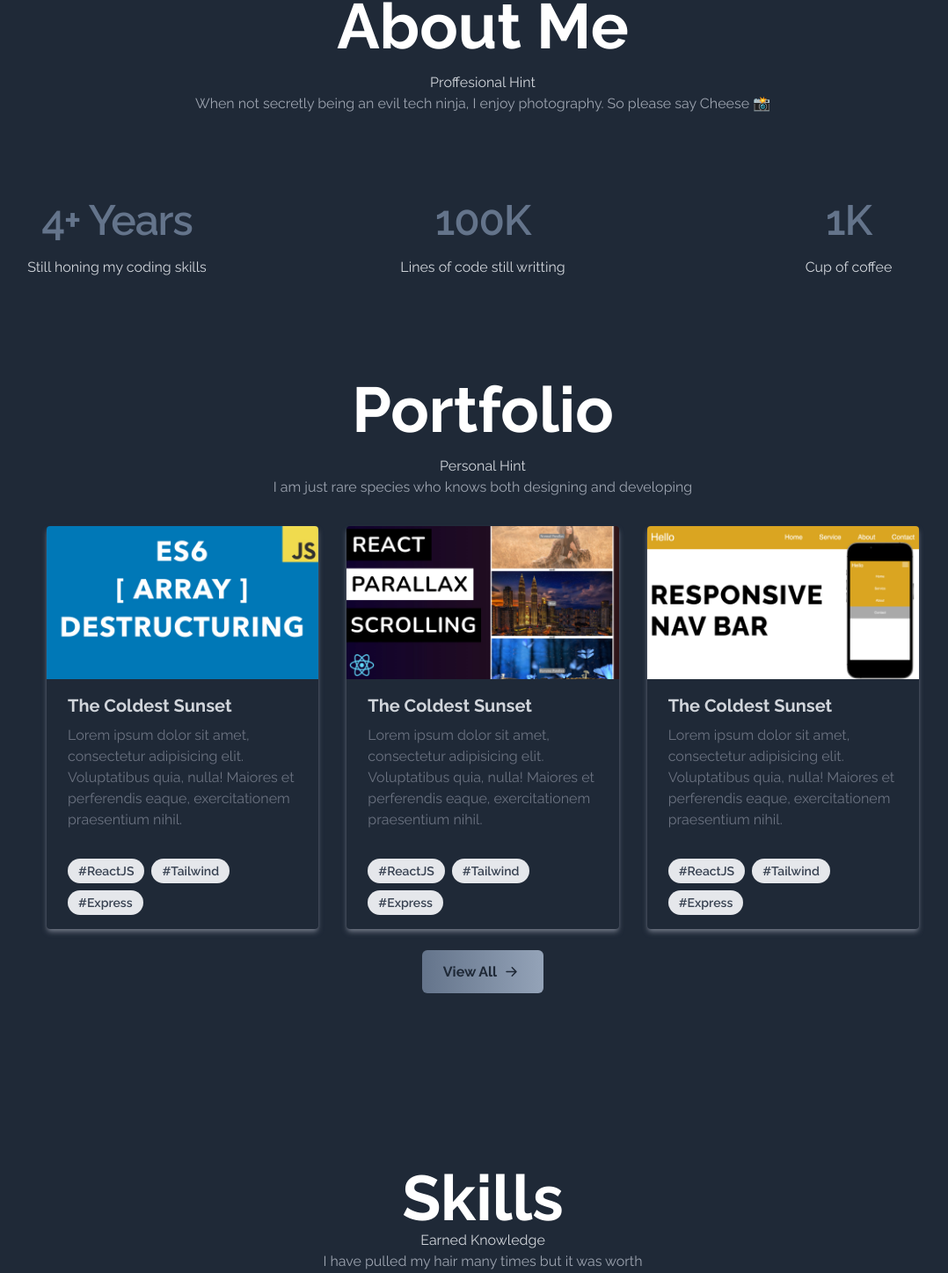
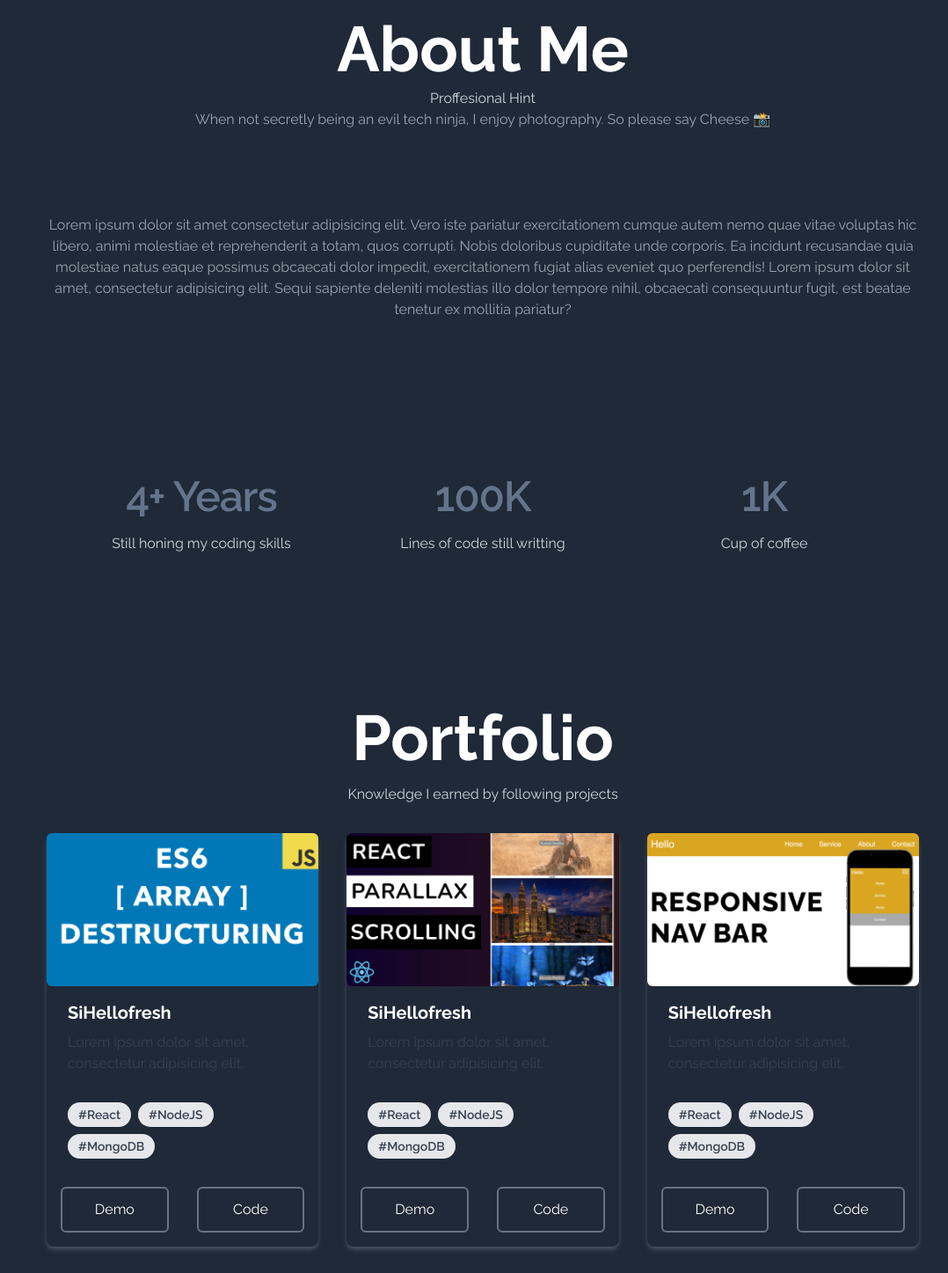
Before and after one commit to nishisurti2608/nishisurti_portfolio, a React (Create React App) app: page / in a window 1280 px wide. Shown: the part 838-2285 px from the top of the page at 88% size, without its empty margins (91-1169 px from the left). Built offline with nearby package versions, Linux system fonts and the light colour scheme; a web font is replaced by a local one.

Commit message:
Portfolio

```diff
--- a/package.json
+++ b/package.json
@@ -9,6 +9,7 @@
     "react": "^18.2.0",
     "react-dom": "^18.2.0",
     "react-icons": "^4.11.0",
+    "react-router-dom": "^6.16.0",
     "react-scripts": "5.0.1",
     "web-vitals": "^2.1.0"
   },
--- a/src/App.js
+++ b/src/App.js
@@ -1,23 +1,16 @@
+import Body from "./componnets/Body/Body";
+import { createBrowserRouter, RouterProvider, Outlet } from "react-router-dom";
+import ReactDOM from "react-dom/client";
 import Navbar from "./componnets/Navbar/Navbar";
-import Home from "./componnets/Home/Home";
-import Sociallinks from "./componnets/Sociallinks/Sociallinks";
-import About from "./componnets/About/About";
-import Portfolio from "./componnets/Portfolio/Portfolio";
-import Technology from "./componnets/Technology/Technology";
-import Contact from "./componnets/Contact/Contact";
-import Footer from "./componnets/Footer/Footer";
+
+import Error from "./componnets/Error/Error";
+import AllPortfolio from "./componnets/Portfolio/AllPortfolio";
 
 function App() {
   return (
-    <div>
+    <div className="App">
       <Navbar />
-      <Home />
-      <Sociallinks />
-      <About />
-      <Portfolio />
-      <Technology />
-      <Contact />
-      <Footer />
+      <Body />
     </div>
   );
 }
--- a/src/componnets/About/About.jsx
+++ b/src/componnets/About/About.jsx
@@ -4,10 +4,10 @@ const About = () => {
   return (
     <div
       name="about"
-      className="w-full  bg-gradient-to-b from black via-slate-800 to bg-gray-800 text-white"
+      className="w-full bg-gradient-to-b from black via-slate-800 to bg-gray-800 text-white"
     >
-      <div className="max-w-screen-lg p-4 mx-auto flex flex-col justify-center w-full h-full text-center ">
-        <h2 className="text-4xl sm:text-7xl font-bold py-4">About Me</h2>
+      <div className="max-w-screen-lg p-4 mx-auto flex flex-col justify-center w-full  text-center h-screen ">
+        <h2 className="text-4xl sm:text-7xl font-bold py-2">About Me</h2>
         <h1 className="text-gray-300 ">
           Proffesional Hint <br />
           <span className="text-gray-400 py-4">
@@ -15,8 +15,19 @@ const About = () => {
             please say Cheese 📸
           </span>
         </h1>
-      </div>
-      <div className="bg-bg-gradient-to-b from black via-slate-800 to bg-gray-800 py-4 sm:py-20">
+        <span className="text-gray-400 py-24">
+          Lorem ipsum dolor sit amet consectetur adipisicing elit. Vero iste
+          pariatur exercitationem cumque autem nemo quae vitae voluptas hic
+          libero, animi molestiae et reprehenderit a totam, quos corrupti. Nobis
+          doloribus cupiditate unde corporis. Ea incidunt recusandae quia
+          molestiae natus eaque possimus obcaecati dolor impedit, exercitationem
+          fugiat alias eveniet quo perferendis! Lorem ipsum dolor sit amet,
+          consectetur adipisicing elit. Sequi sapiente deleniti molestias illo
+          dolor tempore nihil, obcaecati consequuntur fugit, est beatae tenetur
+          ex mollitia pariatur?
+        </span>
+
+        <div className="bg-bg-gradient-to-b from black via-slate-800 to bg-gray-800 scroll-py-44 sm:py-20">
           <div className="mx-auto max-w-7xl px-6 lg:px-8">
             <dl className="grid grid-cols-1 gap-x-8 gap-y-16 text-center lg:grid-cols-3">
               <div className="mx-auto flex max-w-xs flex-col gap-y-4">
@@ -47,6 +58,7 @@ const About = () => {
           </div>
         </div>
       </div>
+    </div>
   );
 };
 
--- /dev/null
+++ b/src/componnets/Body/Body.jsx
@@ -0,0 +1,26 @@
+import React from "react";
+import Navbar from "../Navbar/Navbar";
+import Home from "../Home/Home";
+import Sociallinks from "../Sociallinks/Sociallinks";
+import About from "../About/About";
+import Portfolio from "../Portfolio/Portfolio";
+import Technology from "../Technology/Technology";
+import Contact from "../Contact/Contact";
+import Footer from "../Footer/Footer";
+
+const Body = () => {
+  return (
+    <div>
+      <Navbar />
+      <Home />
+      <Sociallinks />
+      <About />
+      <Portfolio />
+      <Technology />
+      <Contact />
+      <Footer />
+    </div>
+  );
+};
+
+export default Body;
--- a/src/componnets/Contact/Contact.jsx
+++ b/src/componnets/Contact/Contact.jsx
@@ -5,7 +5,7 @@ const Contact = () => {
   return (
     <div
       name="contact"
-      className="w-full h-screen bg-gradient-to-b from black via-slate-800 to bg-gray-800 text-white p-4"
+      className="w-full h-screen bg-gradient-to-b from black via-slate-800 to bg-gray-800 text-white"
     >
       <div className="flex flex-col p-4 justify-center max-w-screen-lg mx-auto h-full">
         <div className="pb-8">
--- /dev/null
+++ b/src/componnets/Error/Error.jsx
@@ -0,0 +1,11 @@
+import React from "react";
+
+const Error = () => {
+  return (
+    <div className="pt-80 text-3xl text-black bg-slate-600">
+      <h1>Errpr</h1>
+    </div>
+  );
+};
+
+export default Error;
--- a/src/componnets/Home/Home.jsx
+++ b/src/componnets/Home/Home.jsx
@@ -20,7 +20,7 @@ const Home = () => {
             over a coffee.
           </p>
           <div className="group">
-            <button className=" text-gray-800 font-bold  w-fit px-6 py-3 my-2 flex items-center rounded-md bg-gradient-to-l from-slate-400 to-slate-500 cursor-pointer">
+            <button className=" text-gray-800 font-bold  w-fit px-6 py-3 my-2 flex items-center rounded-md bg-gradient-to-l from-slate-400 to-slate-500 cursor-pointer hover:scale-110 duration-300">
               My Skills
               <span className="group-hover hover:rotate-90 duration-300">
                 <BsArrowRightShort size={25} className="ml-1" />
--- a/src/componnets/Navbar/Navbar.jsx
+++ b/src/componnets/Navbar/Navbar.jsx
@@ -32,7 +32,7 @@ const Navbar = () => {
   return (
     <div className="flex justify-between items-center w-full h-20 px-6 text-white bg-gray-800 fixed shadow-md shadow-gray-900">
       <div>
-        <img src={logo} className="App-logo w-full h-20" alt="logo" />
+        <img src={logo} className="App-logo w-full h-20 w-22" alt="logo" />
       </div>
       <ul className="hidden md:flex">
         {links.map(({ id, link }) => (
--- /dev/null
+++ b/src/componnets/Portfolio/AllPortfolio.jsx
@@ -0,0 +1,7 @@
+import React from "react";
+
+const AllPortfolio = () => {
+  return <div></div>;
+};
+
+export default AllPortfolio;
--- a/src/componnets/Portfolio/Portfolio.jsx
+++ b/src/componnets/Portfolio/Portfolio.jsx
@@ -1,89 +1,93 @@
 import React from "react";
 import arrayDestruct from "../../assets/portfolio/arrayDestruct.jpg";
-
+import { Link } from "react-router-dom";
 import navbar from "../../assets/portfolio/navbar.jpg";
 import reactParallax from "../../assets/portfolio/reactParallax.jpg";
 
-import { BsArrowRightShort } from "react-icons/bs";
+import { SiAzuredataexplorer } from "react-icons/si";
 
 const Portfolio = () => {
   const portfolios = [
     {
       id: 1,
       src: arrayDestruct,
+      pname: "SiHellofresh",
+      des: "Lorem ipsum dolor sit amet, consectetur adipisicing elit.",
+      languages: ["React", "NodeJS", "MongoDB"],
     },
     {
       id: 2,
       src: reactParallax,
+      pname: "SiHellofresh",
+      des: "Lorem ipsum dolor sit amet, consectetur adipisicing elit.",
+      languages: ["React", "NodeJS", "MongoDB"],
     },
     {
       id: 3,
       src: navbar,
+      pname: "SiHellofresh",
+      des: "Lorem ipsum dolor sit amet, consectetur adipisicing elit.",
+      languages: ["React", "NodeJS", "MongoDB"],
     },
   ];
 
   return (
     <div
       name="portfolio"
-      className="bg-gradient-to-b from black via-slate-800 to bg-gray-800 w-full h-full text-white md:h-screen"
+      className="bg-gradient-to-b from black via-slate-800 to bg-gray-800  w-full text-white md:h-screen"
     >
-      <div className="max-w-screen-lg p-4 mx-auto flex flex-col justify-center w-full ">
+      <div className="max-w-screen-lg p-4 mx-auto flex flex-col justify-center w-full h-full">
         <div className="pb-8">
-          <h2 className="text-4xl sm:text-7xl font-bold py-4 text-center ">
+          <h2 className="text-4xl sm:text-7xl font-bold py-4 text-center  ">
             Portfolio
           </h2>
           <h1 className="text-gray-300 text-center">
-            Personal Hint <br />
-            <span className="text-gray-400 py-4">
-              I am just rare species who knows both designing and developing
-            </span>
+            Knowledge I earned by following projects <br />
+            <span className="text-gray-400 py-4"></span>
           </h1>
         </div>
 
         <div className="grid sm:grid-cols-2 md:grid-cols-3 gap-8 px-12 sm:px-0">
-          {portfolios.map(({ id, src }) => (
-            <div
-              key={id}
-              className="max-w-sm rounded overflow-hidden shadow-gray-500 shadow-md"
-            >
+          {portfolios.map(({ id, src, pname, des, languages }) => (
+            <div key={id} className="shadow-md shadow-gray-600 rounded-lg">
               <img
                 src={src}
                 alt=""
-                className="w-full hover:scale-105 duration-200  cursor-pointer"
+                className="rounded-md duration-200 hover:scale-105"
               />
-              <div class="px-6 py-4">
-                <div class="font-bold text-xl mb-2 text-gray-300">
-                  The Coldest Sunset
-                </div>
-                <p class="text-gray-500 text-base">
-                  Lorem ipsum dolor sit amet, consectetur adipisicing elit.
-                  Voluptatibus quia, nulla! Maiores et perferendis eaque,
-                  exercitationem praesentium nihil.
-                </p>
+              <div className="px-6 py-4">
+                <div className="font-bold text-xl mb-2">{pname}</div>
+                <p class="text-gray-700 text-base">{des}</p>
               </div>
-              <div class="px-6 pt-4 pb-2">
-                <span class="inline-block bg-gray-200 rounded-full px-3 py-1 text-sm font-semibold text-gray-700 mr-2 mb-2 cursor-pointer">
-                  #ReactJS
-                </span>
-                <span class="inline-block bg-gray-200 rounded-full px-3 py-1 text-sm font-semibold text-gray-700 mr-2 mb-2 cursor-pointer">
-                  #Tailwind
-                </span>
-                <span class="inline-block bg-gray-200 rounded-full px-3 py-1 text-sm font-semibold text-gray-700 mr-2 mb-2 cursor-pointer">
-                  #Express
-                </span>
+              <div className="px-6 pt-4 pb-2">
+                {languages.map((name) => (
+                  <span
+                    key={name}
+                    className="inline-block bg-gray-200 rounded-full px-3 py-1 text-sm font-semibold text-gray-700 mr-2 mb-2"
+                  >
+                    #{name}
+                  </span>
+                ))}
+              </div>
+              <div className="flex items-center justify-center">
+                <button className="w-1/2 px-6 py-3 m-4 duration-200 hover:scale-105 border-2 rounded-md  border-gray-500">
+                  Demo
+                </button>
+                <button className="w-1/2 px-6 py-3 m-4 duration-200 hover:scale-105 border-2 rounded-md  border-gray-500">
+                  Code
+                </button>
               </div>
             </div>
           ))}
         </div>
-      </div>
-
-      <div className="flex justify-center bg-gradient-to-b from black via-slate-800 to bg-gray-800">
-        <button className="justify-center text-gray-800 font-bold px-6 py-3 my-2 flex items-center rounded-md bg-gradient-to-l from-slate-400 to-slate-500 cursor-pointer">
-          View All
-          <span className="group-hover hover:rotate-90 duration-300">
-            <BsArrowRightShort size={25} className="ml-1" />
-          </span>
-        </button>
+        <div className="flex flex-col items-center">
+          <button className="group text-gray-800 bg-gradient-to-l from-slate-400 to-slate-500 px-6 font-bold py-4 my-8 mx-auto flex items-center rounded-md hover:scale-110 duration-300">
+            Explore More
+            <span className="group-hover duration-300">
+              <SiAzuredataexplorer size={20} className=" animate-bounce ml-2" />
+            </span>
+          </button>
+        </div>
       </div>
     </div>
   );
--- a/src/componnets/Sociallinks/Sociallinks.jsx
+++ b/src/componnets/Sociallinks/Sociallinks.jsx
@@ -50,6 +50,7 @@ const Sociallinks = () => {
       <ul>
         {links.map(({ id, child, href, style, download }) => (
           <li
+            key={id}
             className={
               "flex justify-between items-center w-40 h-14 px-4 ml-[-100px] bg-gradient-to-l  from-slate-400 to-slate-500  hover:ml-[-10px] hover:rounded-md duration-300 delay-75" +
               "" +
--- a/src/componnets/Technology/Technology.jsx
+++ b/src/componnets/Technology/Technology.jsx
@@ -63,17 +63,17 @@ const Technology = () => {
 
   return (
     <div
-      name="skill"
-      className="bg-gradient-to-b from black via-slate-800 to bg-gray-800 w-full md:pt-20"
+      name="Technology"
+      className=" bg-gradient-to-b from black via-slate-800 to bg-gray-800 text-white p-4 h-screen"
     >
-      <div className="max-w-screen-lg mx-auto p-4 flex flex-col justify-center w-full  h-full text-white">
-        <div className="py-8">
-          <h2 className="text-4xl sm:text-7xl font-bold text-center">Skills</h2>
+      <div className="max-w-screen-lg mx-auto p-4 flex flex-col justify-center w-full h-full text-white">
+        <div>
+          <h2 className="text-4xl sm:text-7xl font-bold py-4 text-center ">
+            Skills
+          </h2>
           <h1 className="text-gray-300 text-center">
-            Earned Knowledge <br />
-            <span className="text-gray-400 py-4">
-              I have pulled my hair many times but it was worth
-            </span>
+            I pulled my hair manytimes but that was worth <br />
+            <span className="text-gray-400 py-4"></span>
           </h1>
         </div>
 
```
Also changed, not shown: 1 other file (tests, documents, lock files or other folders). Lines whose indentation alone changed are shown as unchanged.
